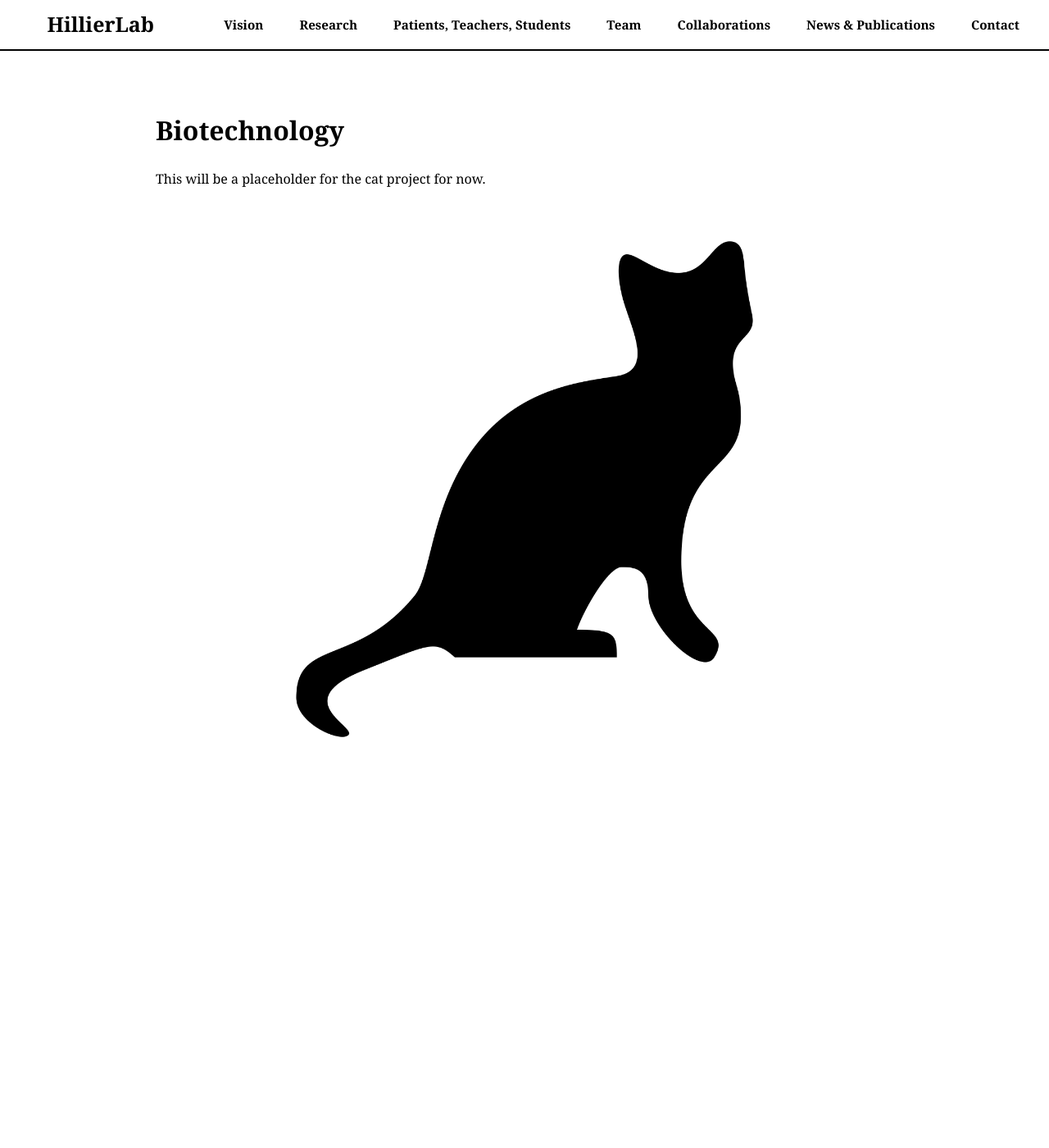
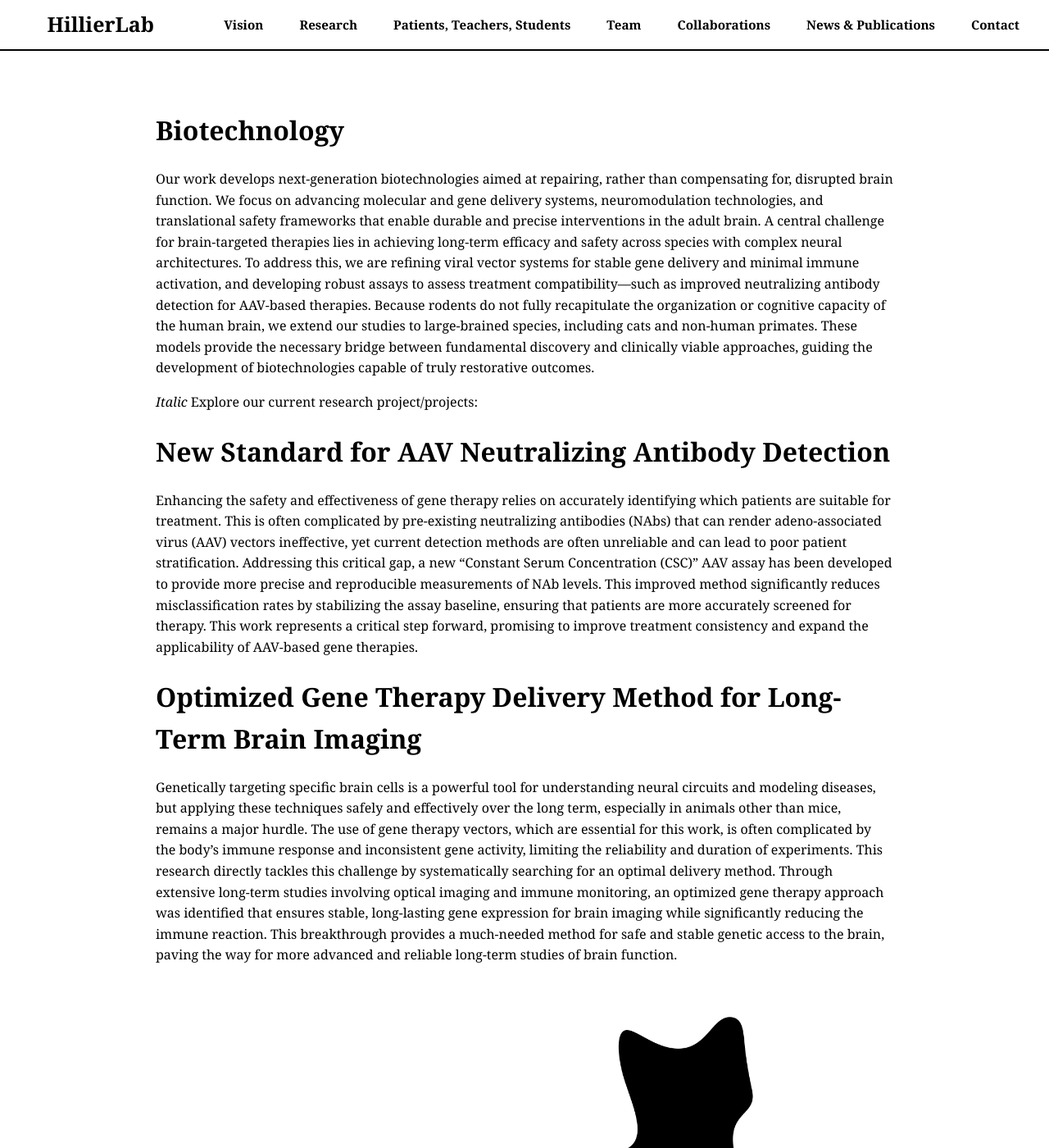
Before and after one commit to dzsano/rottenbillerdavid.github.io, a Jekyll site: the page built from biotechnology.md, in a window 1280 px wide and 1400 px high. Shown: the whole window at 82% size. Built offline with Jekyll 4.4.1, drawn with Linux system fonts in a browser that asks for light colours.

Commit message:
Update biotechnology.md

```diff
--- a/biotechnology.md
+++ b/biotechnology.md
@@ -5,6 +5,19 @@ title: Biotechnology
 
 
 
-This will be a placeholder for the cat project for now.
+Our work develops next-generation biotechnologies aimed at repairing, rather than compensating for, disrupted brain function. We focus on advancing molecular and gene delivery systems, neuromodulation technologies, and translational safety frameworks that enable durable and precise interventions in the adult brain.
+A central challenge for brain-targeted therapies lies in achieving long-term efficacy and safety across species with complex neural architectures. To address this, we are refining viral vector systems for stable gene delivery and minimal immune activation, and developing robust assays to assess treatment compatibility—such as improved neutralizing antibody detection for AAV-based therapies.
+Because rodents do not fully recapitulate the organization or cognitive capacity of the human brain, we extend our studies to large-brained species, including cats and non-human primates. These models provide the necessary bridge between fundamental discovery and clinically viable approaches, guiding the development of biotechnologies capable of truly restorative outcomes.
+
+*Italic* Explore our current research project/projects:
+
+# New Standard for AAV Neutralizing Antibody Detection
+
+Enhancing the safety and effectiveness of gene therapy relies on accurately identifying which patients are suitable for treatment. This is often complicated by pre-existing neutralizing antibodies (NAbs) that can render adeno-associated virus (AAV) vectors ineffective, yet current detection methods are often unreliable and can lead to poor patient stratification. Addressing this critical gap, a new "Constant Serum Concentration (CSC)" AAV assay has been developed to provide more precise and reproducible measurements of NAb levels. This improved method significantly reduces misclassification rates by stabilizing the assay baseline, ensuring that patients are more accurately screened for therapy. This work represents a critical step forward, promising to improve treatment consistency and expand the applicability of AAV-based gene therapies.
+
+# Optimized Gene Therapy Delivery Method for Long-Term Brain Imaging
+
+Genetically targeting specific brain cells is a powerful tool for understanding neural circuits and modeling diseases, but applying these techniques safely and effectively over the long term, especially in animals other than mice, remains a major hurdle. The use of gene therapy vectors, which are essential for this work, is often complicated by the body's immune response and inconsistent gene activity, limiting the reliability and duration of experiments. This research directly tackles this challenge by systematically searching for an optimal delivery method. Through extensive long-term studies involving optical imaging and immune monitoring, an optimized gene therapy approach was identified that ensures stable, long-lasting gene expression for brain imaging while significantly reducing the immune reaction. This breakthrough provides a much-needed method for safe and stable genetic access to the brain, paving the way for more advanced and reliable long-term studies of brain function.
+
 
 ![Cat Project Image](/assets/images/cat.png)
```
